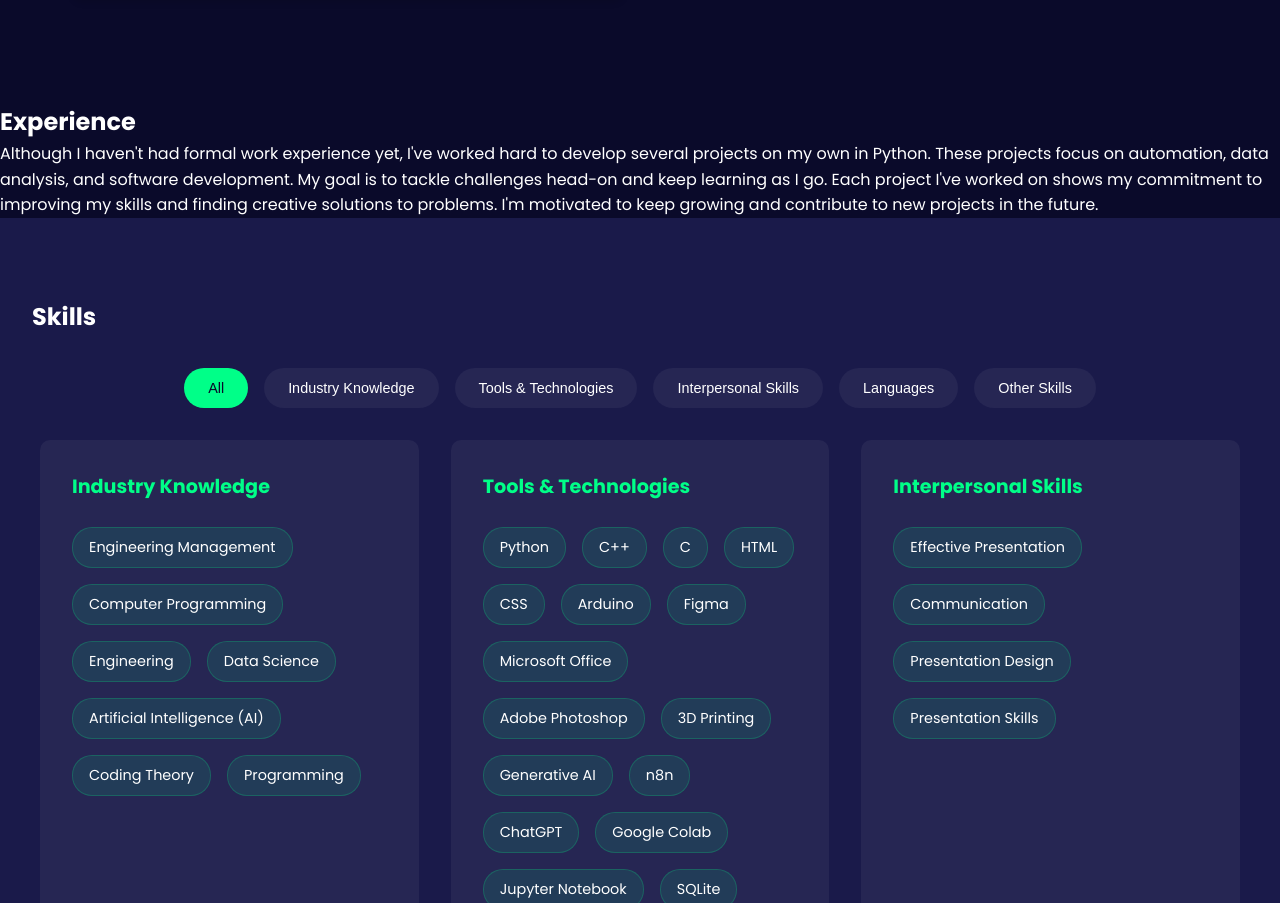
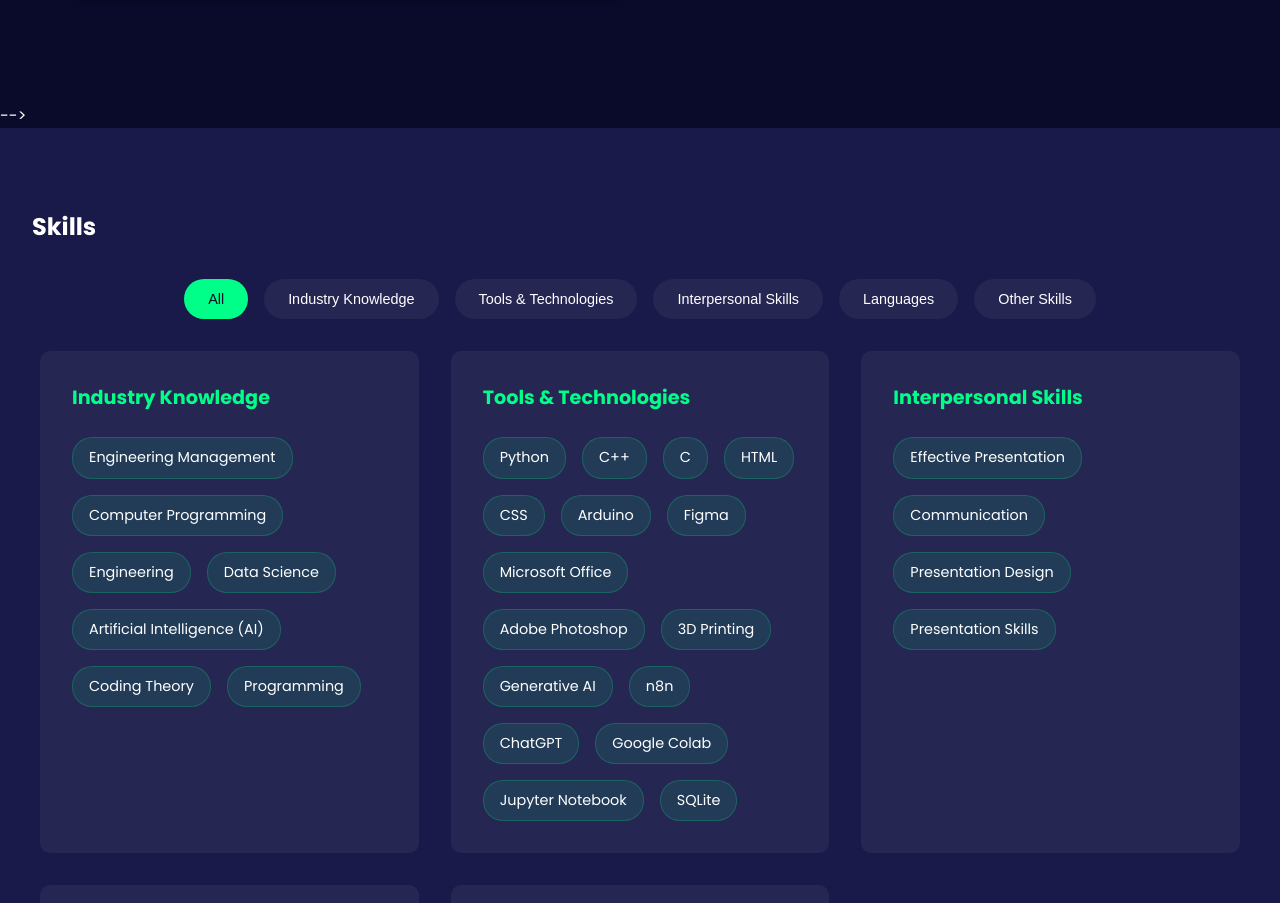
Before and after one commit to sandeshbhatta495/New-Portfolio, a plain HTML site: page index.html in a window 1280 px wide. Shown: the part 1480-2383 px from the top of the page. Drawn offline with nearby package versions, Linux system fonts and the light colour scheme.

Commit message:
Comment out experience section in index.html

```diff
--- a/index.html
+++ b/index.html
@@ -75,8 +75,8 @@
         </div>
     </section>
 
-    <!-- Experience Section -->
-    <section id="experience" class="experience">
+    <!-- <!-- Experience Section -->
+        <!-- <section id="experience" class="experience">
         <h2>Experience</h2>
         <div class="experience-content">
             <div class="experience-description">
@@ -87,7 +87,7 @@
                     solutions to problems. I'm motivated to keep growing and contribute to new projects in the future.
                 </p>
             </div>
-            <!-- <div class="project-highlights">
+            <div class="project-highlights">
                 <h3>Key Projects & Achievements</h3>
                 <div class="timeline">
                     <div class="timeline-item">
@@ -111,12 +111,12 @@
                             <h4>Data Analysis Projects</h4>
                             <p>Completed multiple data analysis projects including Diwali Sales Analysis</p>
                             <span class="date">2024</span>
-                        </div> -->
+                        </div>
                     </div>
                 </div>
             </div>
         </div>
-    </section>
+    </section> --> -->
 
     <!-- Skills Section -->
     <section id="skills" class="skills">
```
